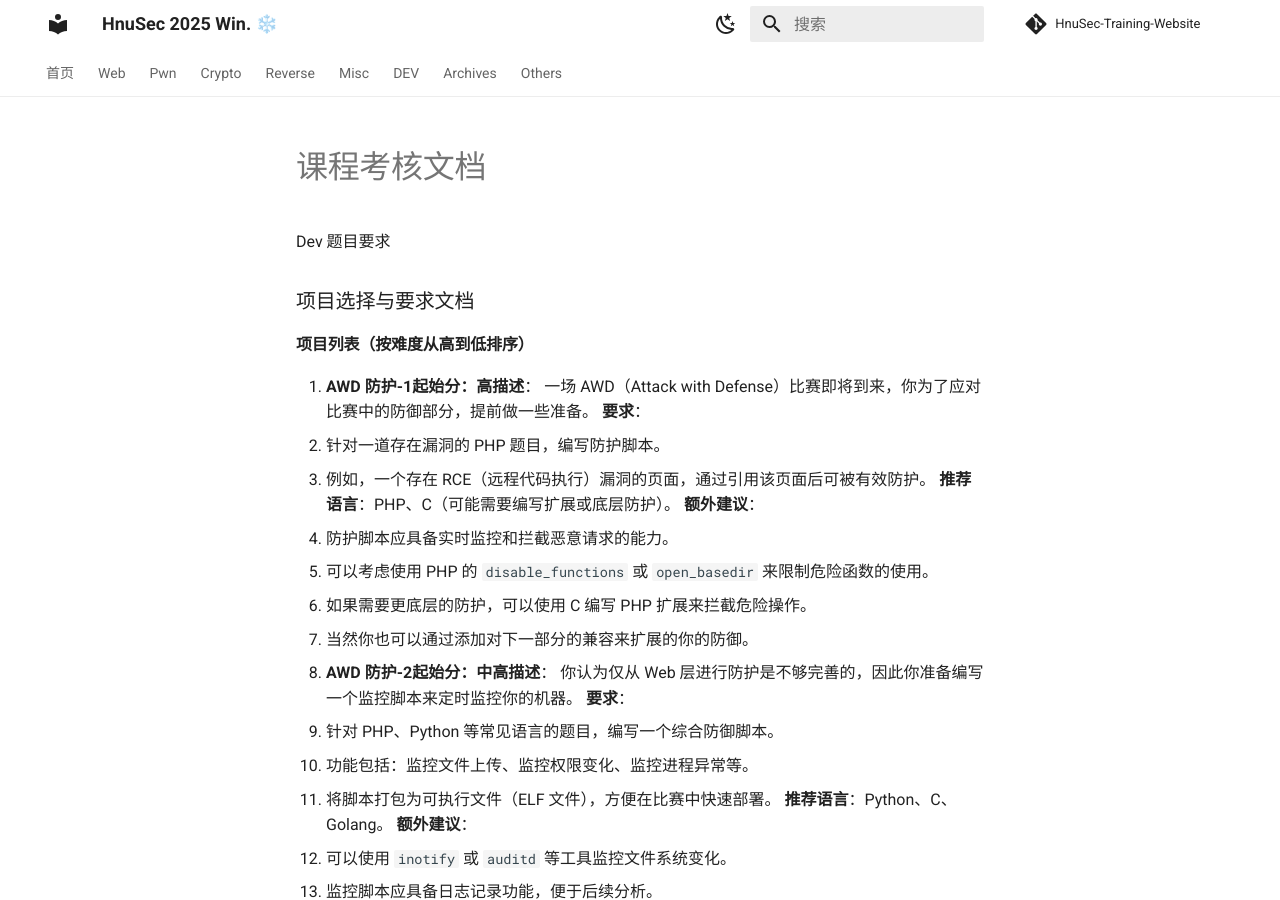
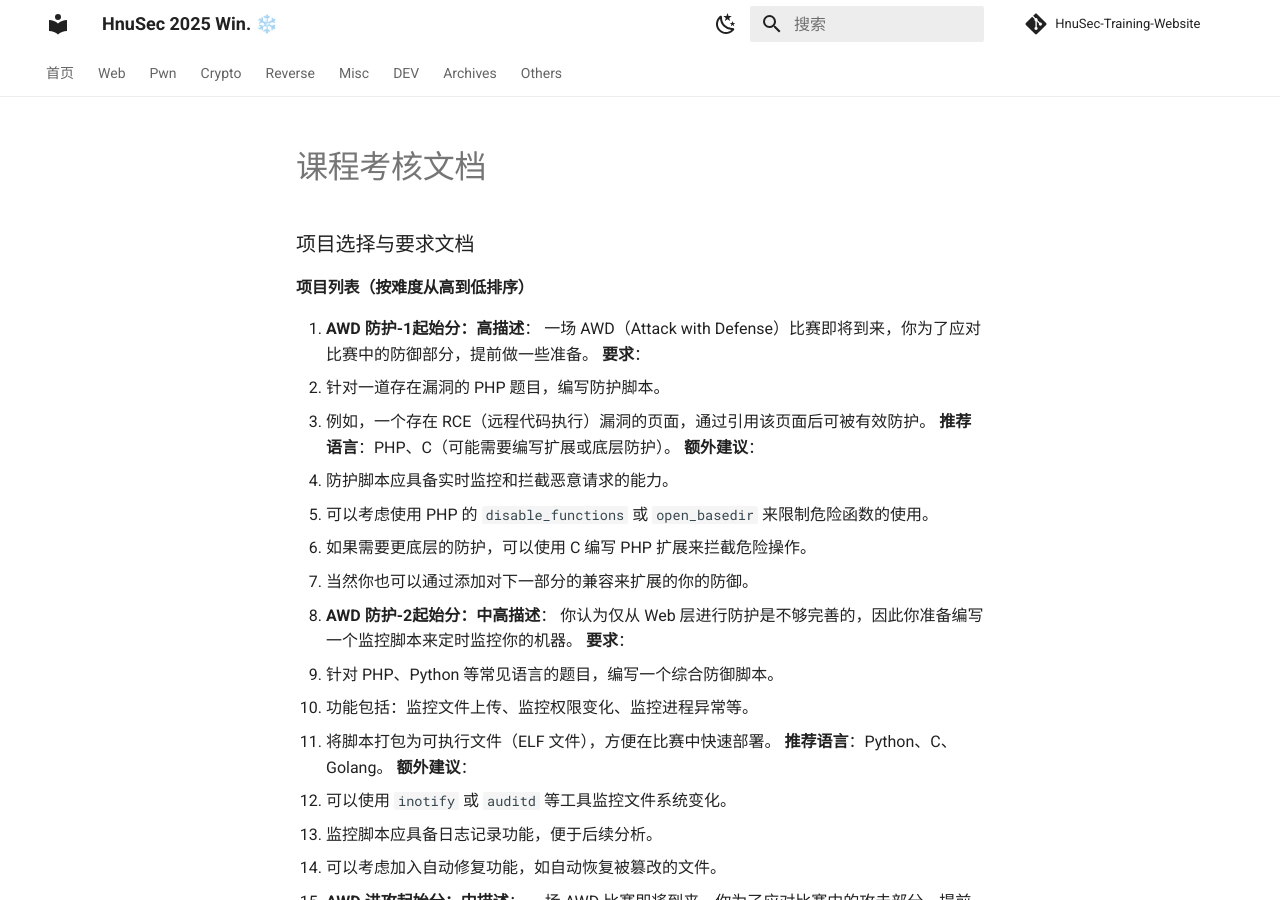
Before and after one commit to natro92/HnuSec-Training-Website, an MkDocs documentation site: the page built from docs/dev/课程考核文档.md, in a window 1280 px wide and 900 px high. Built offline with MkDocs 1.6.1 and Material for MkDocs 9.7.7, drawn with Linux system fonts in a browser that asks for light colours; comment, search, counter and statistics services are not loaded.

Commit message:
Update 课程考核文档.md

```diff
--- a/docs/dev/课程考核文档.md
+++ b/docs/dev/课程考核文档.md
@@ -1,5 +1,3 @@
-Dev 题目要求
-
 <h3 id="frhiL">项目选择与要求文档</h3>
 <h4 id="IgMzk">项目列表（按难度从高到低排序）</h4>
 
```
